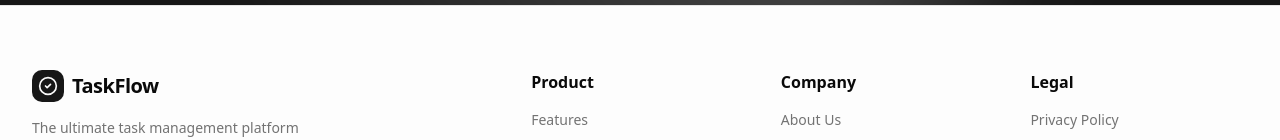
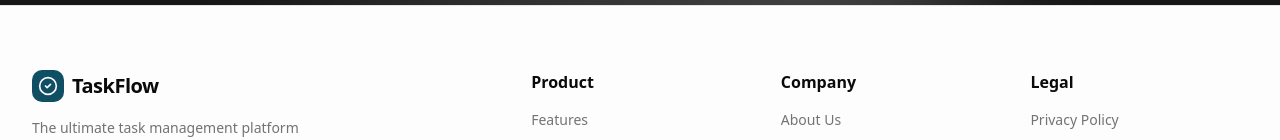
Before and after one commit to moseyda/task-manager, a Next.js app: page / in a window 1280 px wide. Shown: the part 2402-2542 px from the top of the page. Built offline with nearby package versions, Linux system fonts and the light colour scheme.

Commit message:
feat: change footer logo colour and change to apply brand colour to text selections.

```diff
--- a/src/app/(marketing)/layout.tsx
+++ b/src/app/(marketing)/layout.tsx
@@ -7,7 +7,7 @@
     children: React.ReactNode;
 }) {
     return (
-        <div className="flex min-h-screen flex-col bg-background selection:bg-primary/20">
+        <div className="flex min-h-screen flex-col bg-background">
             <LandingNavbar />
             <main className="flex-1">
                 {children}
--- a/src/app/globals.css
+++ b/src/app/globals.css
@@ -120,7 +120,12 @@
   * {
     @apply border-border outline-ring/50;
   }
+
   body {
     @apply bg-background text-foreground;
   }
+
+  ::selection {
+    background-color: oklch(76.9% 0.17337 64.355 / 0.6);
+  }
 }
--- a/src/components/layout/footer.tsx
+++ b/src/components/layout/footer.tsx
@@ -8,7 +8,7 @@
                 <div className="grid grid-cols-1 gap-8 md:grid-cols-4 lg:grid-cols-5">
                     <div className="lg:col-span-2">
                         <div className="flex items-center gap-2 mb-4">
-                            <div className="flex h-8 w-8 items-center justify-center rounded-lg bg-primary">
+                            <div className="flex h-8 w-8 items-center justify-center rounded-lg bg-chart-3">
                                 <CheckCircle2 className="h-5 w-5 text-primary-foreground" />
                             </div>
                             <span className="font-bold tracking-tight text-xl">TaskFlow</span>
```
